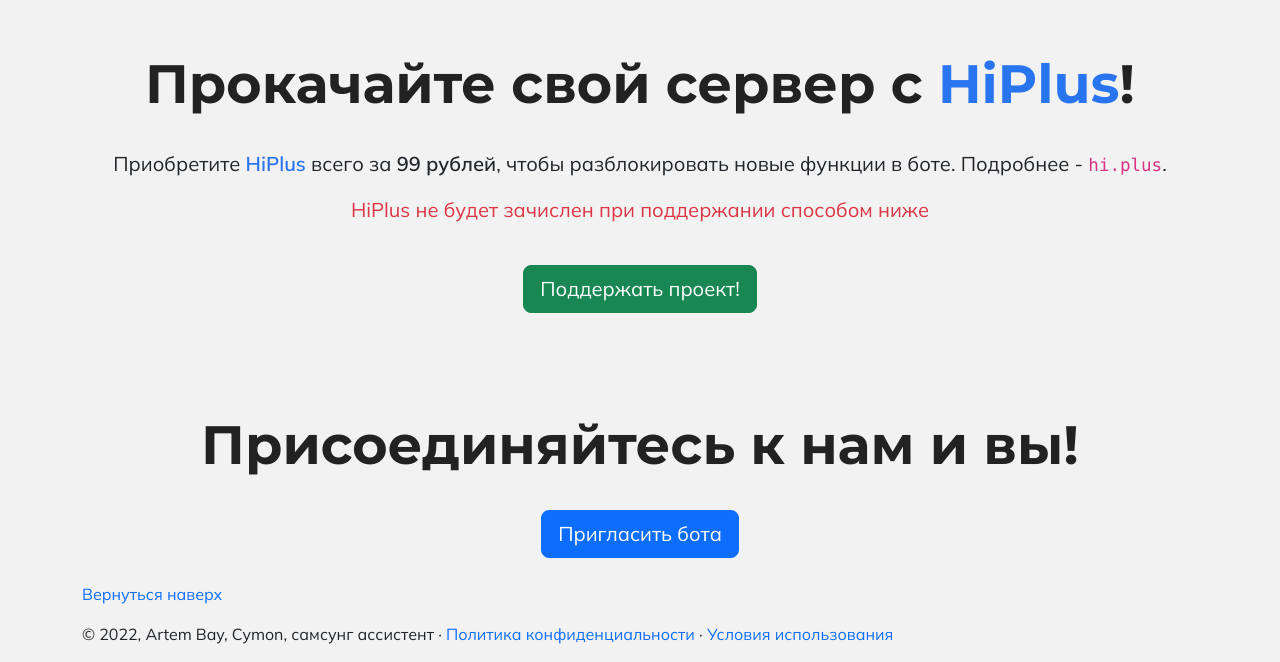
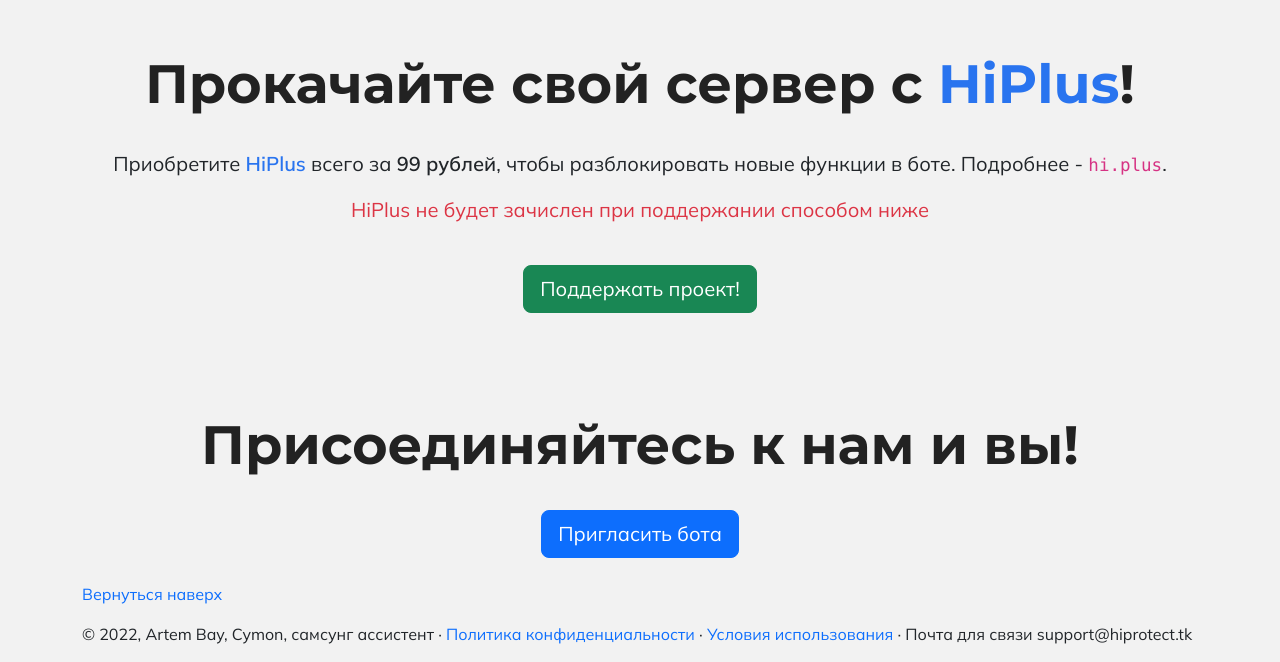
Before and after one commit to hiprotect/hiprotect.github.io, a plain HTML site: page index.html in a window 1280 px wide. Shown: the part 1231-1893 px from the top of the page. Drawn offline with nearby package versions, Linux system fonts and the light colour scheme.

Commit message:
Update index.html

```diff
--- a/index.html
+++ b/index.html
@@ -89,7 +89,7 @@
         <br>
         <footer class="container">
             <p class="float-right"><a href="#">Вернуться наверх</a></p>
-            <p>© 2022, Artem Bay, Cymon, самсунг ассистент · <a href="/privacy.html">Политика конфиденциальности</a> · <a href="/terms.html">Условия использования</a></p>
+            <p>© 2022, Artem Bay, Cymon, самсунг ассистент · <a href="/privacy.html">Политика конфиденциальности</a> · <a href="/terms.html">Условия использования</a> · Почта для связи support@hiprotect.tk</p>
         </footer>
     </body>
 </html>
```
